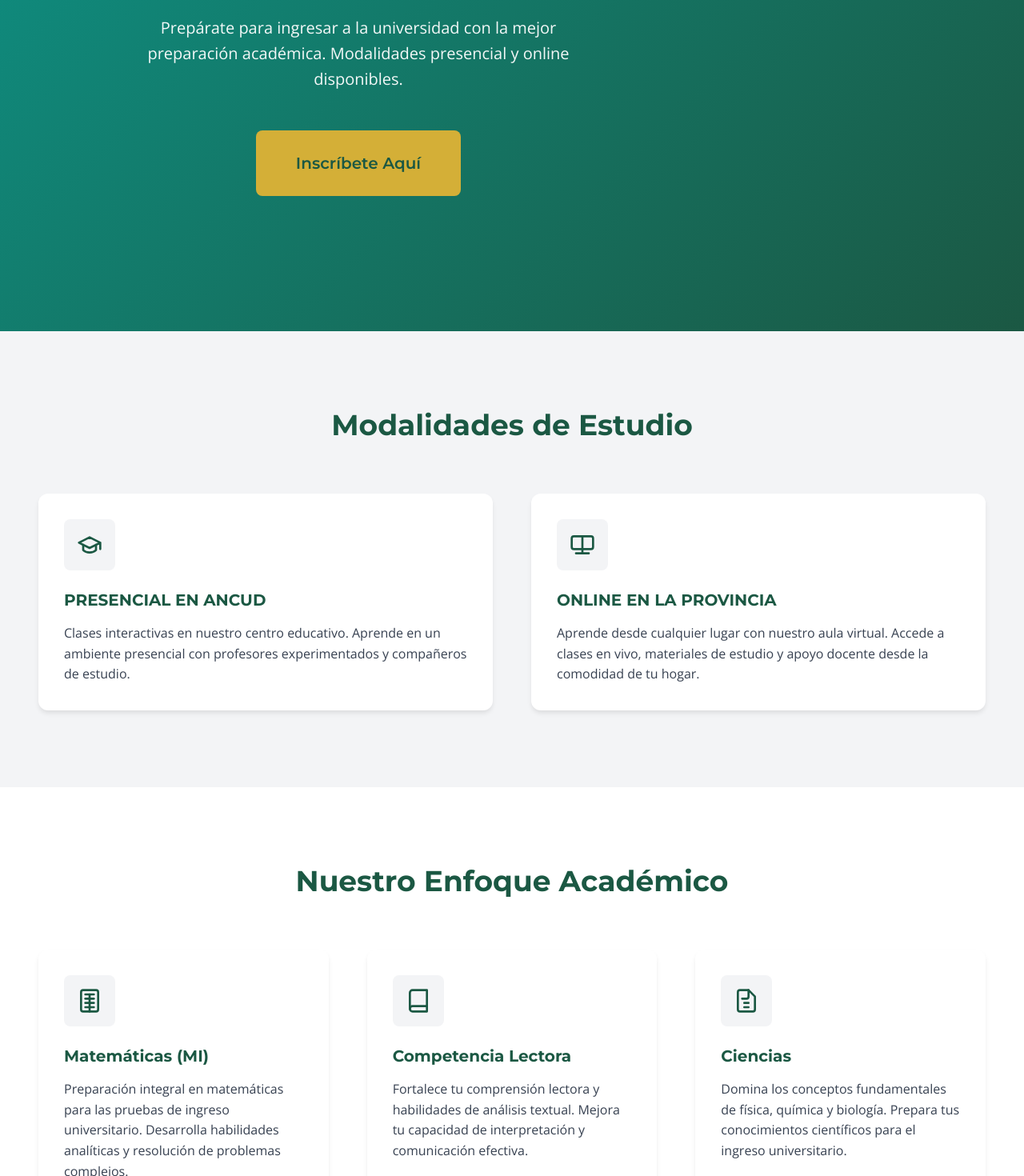
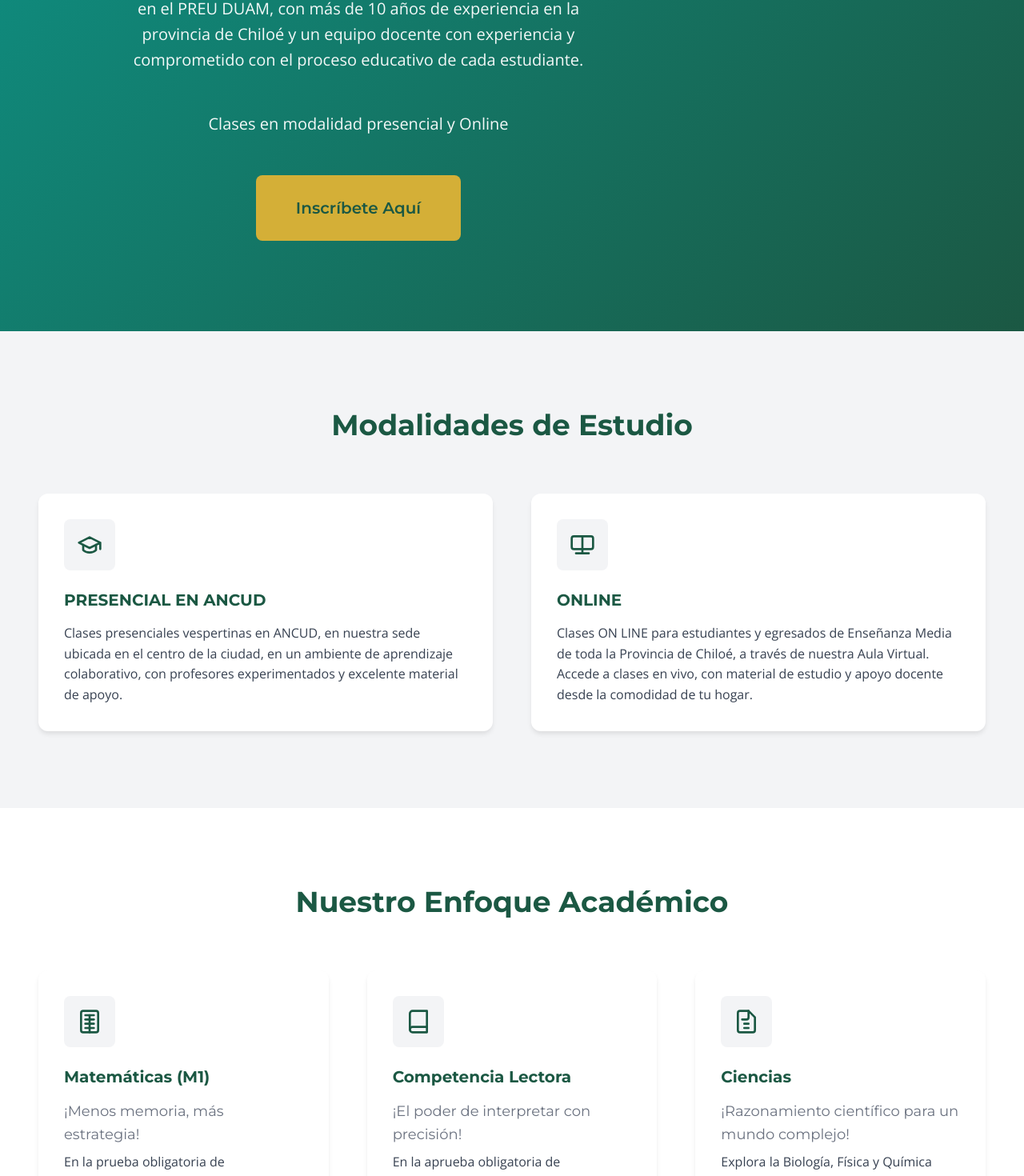
Before and after one commit to MauricioTRP/duam, a Vue app: page / in a window 1280 px wide. Shown: the part 386-1856 px from the top of the page at 80% size. Built offline with nearby package versions, Linux system fonts and the light colour scheme.

Commit message:
Updated courses content, and descriptions

```diff
--- a/src/assets/variables.css
+++ b/src/assets/variables.css
@@ -5,7 +5,9 @@
   --color-primary-green: #1b5843;
   --color-primary-white: #FFFFFF;
   --color-accent-gold: #D4AF37;
+  --color-accent-gold-dark: #C19D2E;
   --color-accent-teal: #0D9488;
+  --color-accent-teal-dark: #0B7D71;
   --color-neutral-light-gray: #F3F4F6;
   --color-neutral-dark-gray: #374151;
 
--- a/src/components/CTASection.vue
+++ b/src/components/CTASection.vue
@@ -7,24 +7,30 @@
         Nuestro equipo está listo para ayudarte a alcanzar tus metas académicas.
       </p>
       <div class="cta-section__actions">
-        <Button variant="primary" @click="scrollToContact">
+        <DuamButton variant="primary" @click="scrollToContact">
           Contáctanos
-        </Button>
-        <Button variant="outline" @click="scrollToContact">
+        </DuamButton>
+        <DuamButton variant="outline" @click="scrollToContact">
           Más Información
-        </Button>
+        </DuamButton>
       </div>
     </div>
   </section>
 </template>
 
 <script setup lang="ts">
-import Button from './Button.vue'
+import DuamButton from './DuamButton.vue'
+import { ref, onMounted } from 'vue'
+
+const contactSection = ref<HTMLElement | null>(null)
+
+onMounted(() => {
+  contactSection.value = document.getElementById('contacto')
+})
 
 const scrollToContact = () => {
-  const contactSection = document.getElementById('contacto')
-  if (contactSection) {
-    contactSection.scrollIntoView({ behavior: 'smooth' })
+  if (contactSection.value) {
+    contactSection.value.scrollIntoView({ behavior: 'smooth' })
   }
 }
 </script>
--- a/src/components/ContactItem.vue
+++ b/src/components/ContactItem.vue
@@ -57,6 +57,11 @@ defineProps<{
   color: var(--color-primary-green);
 }
 
+/*
+ * Using :deep selector to target SVG elements provided via slots.
+ * This is necessary because slot content is not affected by scoped styles
+ * without the deep selector.
+ */
 .contact-item__icon :deep(svg) {
   width: 28px;
   height: 28px;
@@ -94,6 +99,7 @@ defineProps<{
     height: 48px;
   }
 
+  /* Deep selector needed for SVG elements in mobile view */
   .contact-item__icon :deep(svg) {
     width: 24px;
     height: 24px;
--- a/src/components/Button.vue
+++ b/src/components/DuamButton.vue
@@ -9,11 +9,22 @@
 </template>
 
 <script setup lang="ts">
-defineProps<{
-  variant?: 'primary' | 'secondary' | 'outline'
-  type?: 'button' | 'submit' | 'reset'
-  fullWidth?: boolean
-}>()
+defineProps({
+  variant: {
+    type: String,
+    default: 'primary',
+    validator: (value: string) => ['primary', 'secondary', 'outline'].includes(value)
+  },
+  type: {
+    type: String,
+    default: 'button',
+    validator: (value: string) => ['button', 'submit', 'reset'].includes(value)
+  },
+  fullWidth: {
+    type: Boolean,
+    default: false
+  }
+})
 
 defineEmits<{
   click: [event: MouseEvent]
@@ -49,7 +60,7 @@ defineEmits<{
 }
 
 .btn--primary:hover {
-  background-color: #C19D2E;
+  background-color: var(--color-accent-gold-dark, #C19D2E);
   transform: translateY(-2px);
   box-shadow: var(--shadow-lg);
 }
@@ -64,7 +75,7 @@ defineEmits<{
 }
 
 .btn--secondary:hover {
-  background-color: #0B7D71;
+  background-color: var(--color-accent-teal-dark, #0B7D71);
   transform: translateY(-2px);
   box-shadow: var(--shadow-lg);
 }
--- a/src/components/Card.vue
+++ b/src/components/DuamCard.vue
@@ -5,6 +5,9 @@
     </div>
     <div v-if="$slots.title || title" class="card__title">
       <slot name="title">{{ title }}</slot>
+    </div>
+    <div v-if="$slots.subtitle || subtitle" class="card__subtitle">
+      <slot name="subtitle">{{ subtitle }}</slot>
     </div>
     <div v-if="$slots.content || description" class="card__content">
       <slot name="content">{{ description }}</slot>
@@ -18,6 +21,7 @@
 <script setup lang="ts">
 defineProps<{
   title?: string
+  subtitle?: string
   description?: string
   hover?: boolean
 }>()
@@ -66,6 +70,13 @@ defineProps<{
   line-height: 1.3;
 }
 
+.card__subtitle {
+  font-family: var(--font-heading);
+  font-size: var(--font-size-lg);
+  color: var(--color-text-light);
+  margin-bottom: var(--spacing-sm);
+}
+
 .card__content {
   color: var(--color-text);
   line-height: 1.6;
@@ -73,7 +84,10 @@ defineProps<{
 }
 
 .card__footer {
+  font-family: var(--font-heading);
+  font-style: italic;
   margin-top: var(--spacing-lg);
+  color: var(--color-text-light);
 }
 
 @media (max-width: 768px) {
--- a/src/components/HeroSection.vue
+++ b/src/components/HeroSection.vue
@@ -6,24 +6,35 @@
         <h1 class="hero-section__headline">MATRÍCULA 2026 ABIERTA</h1>
         <p class="hero-section__subheading">PREU DUAM</p>
         <p class="hero-section__description">
-          Prepárate para ingresar a la universidad con la mejor preparación académica.
-          Modalidades presencial y online disponibles.
+          Si tu objetivo es llegar a la Universidad, prepárate para la PAES en el PREU DUAM,
+          con más de 10 años de experiencia en la provincia de Chiloé
+          y un equipo docente con experiencia y comprometido con el
+          proceso educativo de cada estudiante.
         </p>
-        <Button variant="primary" class="hero-section__cta" @click="scrollToContact" aria-label="Ir a formulario de inscripción">
+        <p class="hero-section__description">
+          Clases en modalidad presencial y Online
+        </p>
+        <DuamButton variant="primary" class="hero-section__cta" @click="scrollToContact" aria-label="Ir a formulario de inscripción">
           Inscríbete Aquí
-        </Button>
+        </DuamButton>
       </div>
     </div>
   </section>
 </template>
 
 <script setup lang="ts">
-import Button from './Button.vue'
+import DuamButton from './DuamButton.vue'
+import { ref, onMounted } from 'vue'
+
+const contactSection = ref<HTMLElement | null>(null)
+
+onMounted(() => {
+  contactSection.value = document.getElementById('contacto')
+})
 
 const scrollToContact = () => {
-  const contactSection = document.getElementById('contacto')
-  if (contactSection) {
-    contactSection.scrollIntoView({ behavior: 'smooth' })
+  if (contactSection.value) {
+    contactSection.value.scrollIntoView({ behavior: 'smooth' })
   }
 }
 </script>
@@ -47,8 +58,6 @@ const scrollToContact = () => {
   left: 0;
   right: 0;
   bottom: 0;
-  /* background: rgba(30, 58, 138, 0.4);*/
-  /*z-index: 1;*/
 }
 
 .hero-section__container {
--- a/src/components/ModalitySection.vue
+++ b/src/components/ModalitySection.vue
@@ -3,7 +3,7 @@
     <div class="modality-section__container">
       <h2 id="modality-title" class="modality-section__title">Modalidades de Estudio</h2>
       <div class="modality-section__grid">
-        <Card hover class="modality-section__card">
+        <DuamCard hover class="modality-section__card">
           <template #icon>
             <IconClassroom />
           </template>
@@ -11,30 +11,34 @@
             PRESENCIAL EN ANCUD
           </template>
           <template #content>
-            Clases interactivas en nuestro centro educativo. Aprende en un ambiente
-            presencial con profesores experimentados y compañeros de estudio.
+            Clases presenciales vespertinas en ANCUD,
+            en nuestra sede ubicada en el centro de la ciudad,
+            en un ambiente de aprendizaje colaborativo,
+            con profesores experimentados y excelente material de apoyo.
           </template>
-        </Card>
+        </DuamCard>
 
-        <Card hover class="modality-section__card">
+        <DuamCard hover class="modality-section__card">
           <template #icon>
             <IconLaptop />
           </template>
           <template #title>
-            ONLINE EN LA PROVINCIA
+            ONLINE
           </template>
           <template #content>
-            Aprende desde cualquier lugar con nuestro aula virtual. Accede a clases
-            en vivo, materiales de estudio y apoyo docente desde la comodidad de tu hogar.
+            Clases ON LINE para estudiantes y egresados de Enseñanza Media
+            de toda la Provincia de Chiloé, a través de nuestra Aula Virtual.
+            Accede a clases en vivo, con material de estudio y apoyo docente
+            desde la comodidad de tu hogar.
           </template>
-        </Card>
+        </DuamCard>
       </div>
     </div>
   </section>
 </template>
 
 <script setup lang="ts">
-import Card from './Card.vue'
+import DuamCard from './DuamCard.vue'
 import IconClassroom from './icons/IconClassroom.vue'
 import IconLaptop from './icons/IconLaptop.vue'
 </script>
--- a/src/components/SubjectsSection.vue
+++ b/src/components/SubjectsSection.vue
@@ -3,51 +3,78 @@
     <div class="subjects-section__container">
       <h2 id="subjects-title" class="subjects-section__title">Nuestro Enfoque Académico</h2>
       <div class="subjects-section__grid">
-        <Card hover class="subjects-section__card">
+        <!-- Matematicas -->
+        <DuamCard hover class="subjects-section__card">
           <template #icon>
             <IconCalculator />
           </template>
           <template #title>
-            Matemáticas (MI)
+            Matemáticas (M1)
+          </template>
+          <template #subtitle>
+            ¡Menos memoria, más estrategia!
           </template>
           <template #content>
-            Preparación integral en matemáticas para las pruebas de ingreso universitario.
-            Desarrolla habilidades analíticas y resolución de problemas complejos.
+            En la prueba obligatoria de Competencia Matemática M1,
+            entregamos herramientas que permitan pensar de manera lógica y pensamiento matemático.
+            Reforzamos las bases de 1° a 2° medio, enfocándonos en la resolución de problemas reales,
+            el manejo del tiempo y tácticas para evitar errores comunes.
           </template>
-        </Card>
+          <template #footer>
+            Transforma los números en tu mejor aliado para subir tu puntaje.
+          </template>
+        </DuamCard>
 
-        <Card hover class="subjects-section__card">
+        <!-- Competencia lectora -->
+        <DuamCard hover class="subjects-section__card">
           <template #icon>
             <IconBook />
           </template>
           <template #title>
             Competencia Lectora
           </template>
+          <template #subtitle>
+            ¡El poder de interpretar con precisión!
+          </template>
           <template #content>
-            Fortalece tu comprensión lectora y habilidades de análisis textual.
-            Mejora tu capacidad de interpretación y comunicación efectiva.
+            En la aprueba obligatoria de Comprensión lectora te enseñamos a descodificar.
+            Aprenderás a desarrollar habilidades críticas de rastreo,
+            inferencia y evaluación de textos,
+            identificar distractores y a dominar el vocabulario en contexto
+            para asegurar respuestas correctas en la prueba más transversal de todas.
           </template>
-        </Card>
+          <template #footer>
+            Esta es la materia que potencia a todas las demás.
+          </template>
+        </DuamCard>
 
-        <Card hover class="subjects-section__card">
+        <!-- Ciencias -->
+        <DuamCard hover class="subjects-section__card">
           <template #icon>
             <IconFlask />
           </template>
           <template #title>
             Ciencias
           </template>
+          <template #subtitle>
+            ¡Razonamiento científico para un mundo complejo!
+          </template>
           <template #content>
-            Domina los conceptos fundamentales de física, química y biología.
-            Prepara tus conocimientos científicos para el ingreso universitario.
+            Explora la Biología, Física y Química desde el método científico.
+            Te preparamos para dominar tanto el tronco común como tu mención electiva,
+            priorizando el análisis de datos, gráficos y experimentos.
           </template>
-        </Card>
+          <template #footer>
+            Convierte la curiosidad en conocimiento
+          </template>
+        </DuamCard>
       </div>
     </div>
   </section>
 </template>
 
 <script setup lang="ts">
-import Card from './Card.vue'
+import DuamCard from './DuamCard.vue'
 import IconCalculator from './icons/IconCalculator.vue'
 import IconBook from './icons/IconBook.vue'
 import IconFlask from './icons/IconFlask.vue'
```
